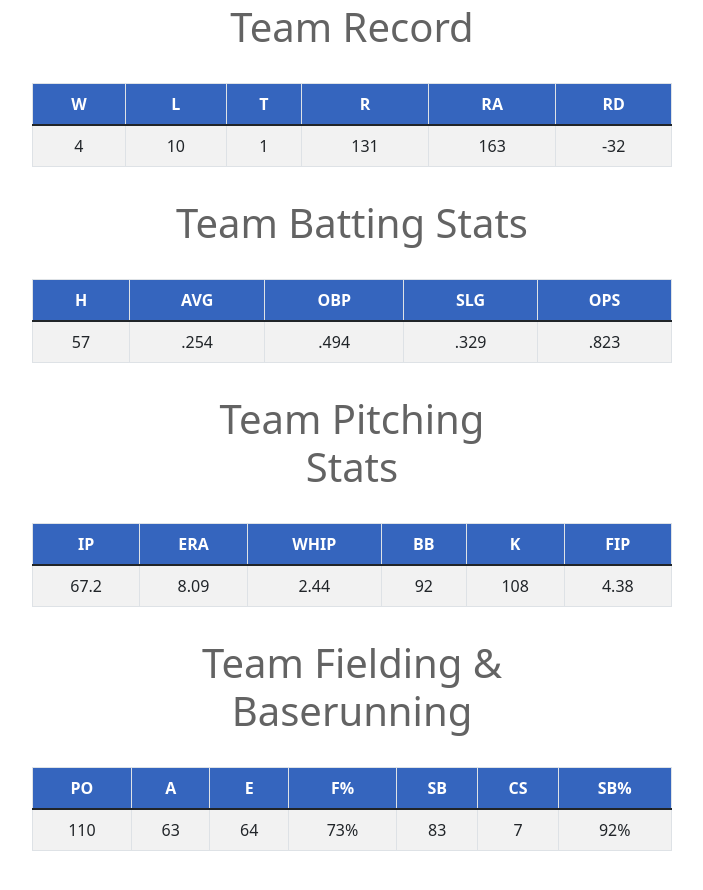
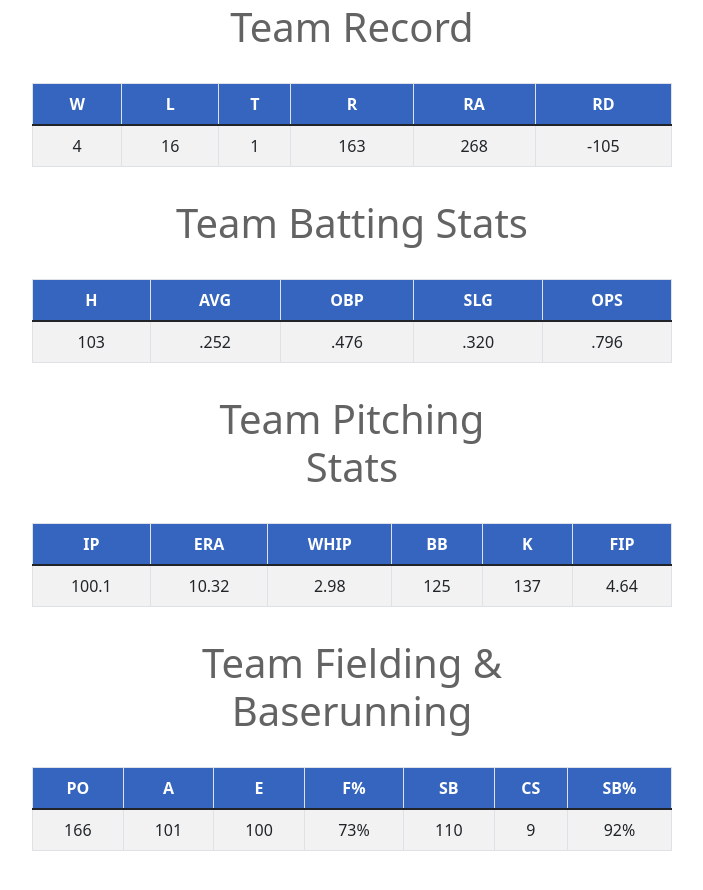
Before and after one commit to stevenpfaff/JHawk_Statsheet, a React (Create React App) app: page /Team in a window 1280 px wide. Shown: the part 120-1010 px from the top of the page, without its empty margins (288-991 px from the left). Built offline with nearby package versions, Linux system fonts and the light colour scheme.

Commit message:
added sort by name to player page

```diff
--- a/src/components/Players/Players.js
+++ b/src/components/Players/Players.js
@@ -28,6 +28,7 @@ class Players extends Component {
 
     render() {
         const { player } = this.state;
+        const sorted = player.sort((a, b) => a.Name > b.Name ? 1 : -1)
         return (
             <div style={{ marginRight: "25%", marginLeft: "25%", marginBottom: "10%" }} >
                 <meta name="viewport" content="width=device-width, initial-scale=1.0" />
@@ -53,7 +54,7 @@ class Players extends Component {
                         </tr>
                     </thead>
                     <tbody>
-                        {player.map((player) => (
+                        {sorted.map((player) => (
                             <tr key={player.Id}>
                                 <td>{player.Name}</td>
                                 <td>{player.GP}</td>
--- a/src/components/Team/Team.js
+++ b/src/components/Team/Team.js
@@ -21,11 +21,11 @@ function Team() {
                 <tbody>
                     <tr>
                         <td>4</td>
-                        <td>10</td>
+                        <td>16</td>
                         <td>1</td>
-                        <td>131</td>
                         <td>163</td>
-                        <td>-32</td>
+                        <td>268</td>
+                        <td>-105</td>
                     </tr>
                 </tbody>
             </Table>
@@ -42,11 +42,11 @@ function Team() {
                 </thead>
                 <tbody>
                     <tr>
-                        <td>57</td>
-                        <td>.254</td>
-                        <td>.494</td>
-                        <td>.329</td>
-                        <td>.823</td>
+                        <td>103</td>
+                        <td>.252</td>
+                        <td>.476</td>
+                        <td>.320</td>
+                        <td>.796</td>
                     </tr>
                 </tbody>
             </Table>
@@ -64,12 +64,12 @@ function Team() {
                 </thead>
                 <tbody>
                     <tr>
-                        <td>67.2</td>
-                        <td>8.09</td>
-                        <td>2.44</td>
-                        <td>92</td>
-                        <td>108</td>
-                        <td>4.38</td>
+                        <td>100.1</td>
+                        <td>10.32</td>
+                        <td>2.98</td>
+                        <td>125</td>
+                        <td>137</td>
+                        <td>4.64</td>
                     </tr>
                 </tbody>
             </Table>
@@ -88,12 +88,12 @@ function Team() {
                 </thead>
                 <tbody>
                     <tr>
+                        <td>166</td>
+                        <td>101</td>
+                        <td>100</td>
+                        <td>73%</td>
                         <td>110</td>
-                        <td>63</td>
-                        <td>64</td>
-                        <td>73%</td>
-                        <td>83</td>
-                        <td>7</td>
+                        <td>9</td>
                         <td>92%</td>
                     </tr>
                 </tbody>
```
